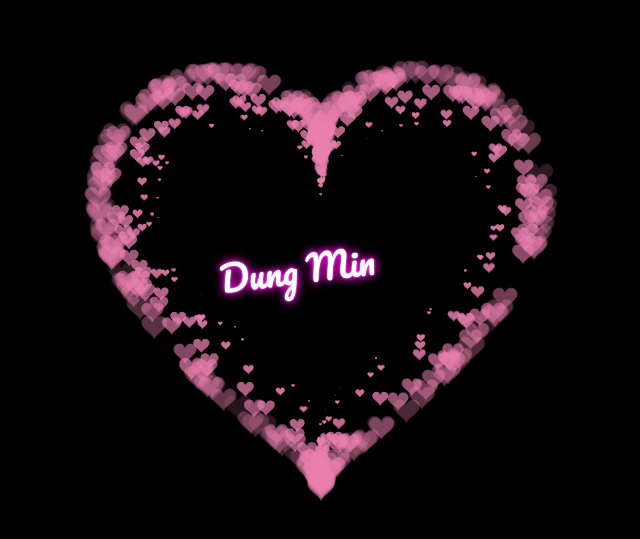
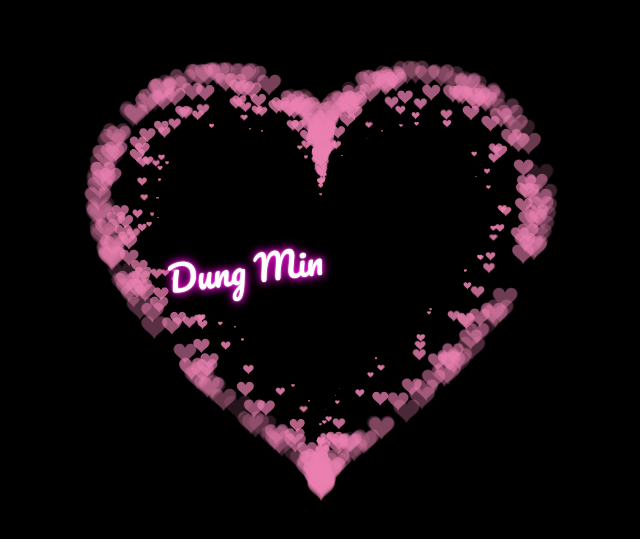
Before and after one commit to canhldit/Heart, a plain HTML site: page index.html in a window 1280 px wide. Shown: the part 123-662 px from the top of the page, without its empty margins (319-959 px from the left). Drawn offline with nearby package versions, Linux system fonts and the light colour scheme.

Commit message:
Update styles.css

```diff
--- a/assets/styles.css
+++ b/assets/styles.css
@@ -288,7 +288,7 @@ body {
     z-index:1000;
     position: absolute;
     top: 48%;
-    left: 42%;
+    left: 38%;
    }
 
 .spinner .dashed-loading {
```
